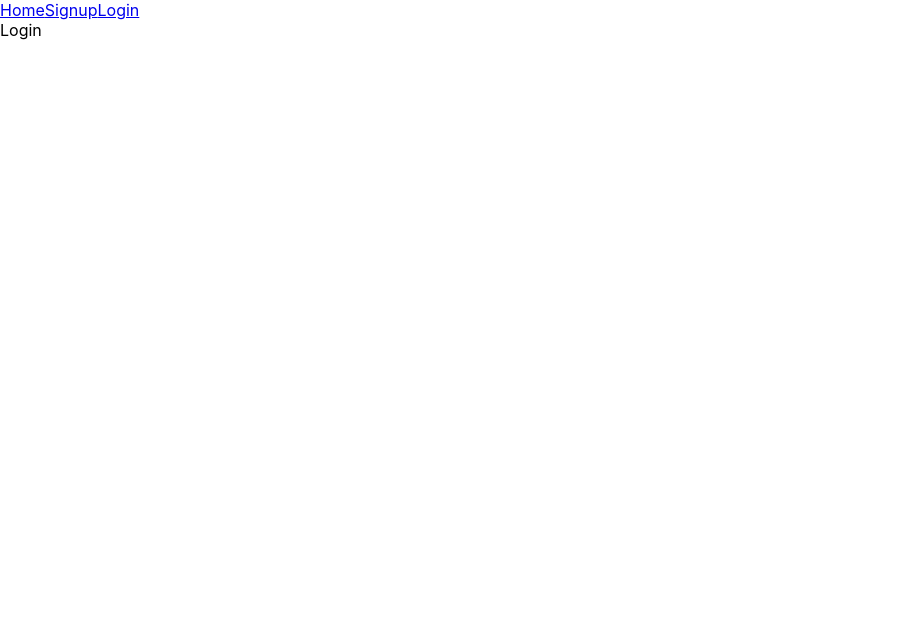
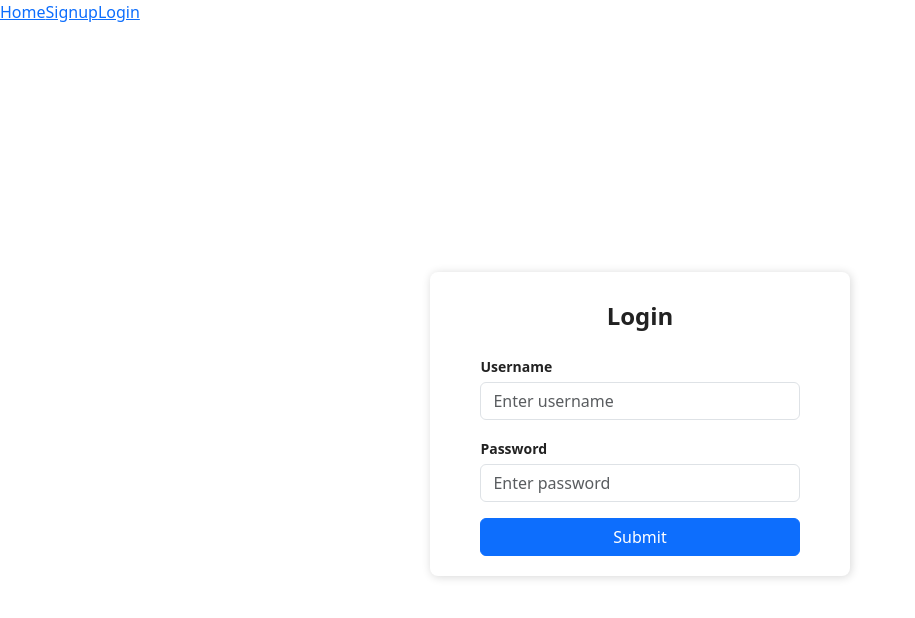
Before and after one commit to NoahBroah/Phase-4-project, a React (Create React App) app in the folder client/: page /login in a window 1280 px wide. Shown: the top 618 px of the page, without its empty margins (0-915 px from the left). Built offline with nearby package versions, Linux system fonts and the light colour scheme.

Commit message:
Login Form and css for login form

```diff
--- a/client/src/App.js
+++ b/client/src/App.js
@@ -1,4 +1,5 @@
 import { useState, useEffect } from 'react'
+import "bootstrap/dist/css/bootstrap.min.css"
 import Navbar from './Navbar';
 import { BrowserRouter, Switch, Route } from 'react-router-dom';
 import Login from './Login';
@@ -6,12 +7,13 @@
 import Home from './Home';
 
 function App() {
-
+  const [currentUser, setCurrentUser] = useState(null)
+  const [loggedIn, setLoggedIn] = useState(false)
 
   return (
     <BrowserRouter>
     <div className="App">
-      <Navbar />
+      <Navbar loggedIn={loggedIn}/>
       <Switch>
         <Route exact path="/">
           <Home />
--- a/client/src/Login.js
+++ b/client/src/Login.js
@@ -2,8 +2,36 @@
 
 function Login() {
   return (
-    <div>Login</div>
-  )
+    <div className="Auth-form-container">
+    <form className="Auth-form">
+      <div className="Auth-form-content">
+        <h3 className="Auth-form-title"> Login</h3>
+        <div className="form-group mt-3">
+          <label>Username</label>
+          <input
+            type="username"
+            className="form-control mt-1"
+            placeholder="Enter username"
+          />
+        </div>
+        <div className="form-group mt-3">
+          <label>Password</label>
+          <input
+            type="password"
+            className="form-control mt-1"
+            placeholder="Enter password"
+          />
+        </div>
+        <div className="d-grid gap-2 mt-3">
+          <button type="submit" className="btn btn-primary">
+            Submit
+          </button>
+        </div>
+      </div>
+    </form>
+  </div>
+)
+
 }
 
 export default Login
--- a/client/src/index.css
+++ b/client/src/index.css
@@ -11,3 +11,43 @@
   font-family: source-code-pro, Menlo, Monaco, Consolas, 'Courier New',
     monospace;
 }
+
+.App {
+  background-color: white;
+}
+
+.Auth-form-container {
+  display: flex;
+  justify-content: center;
+  align-items: center;
+  width: 100vw;
+  height: 100vh;
+}
+
+.Auth-form {
+  width: 420px;
+  box-shadow: rgb(0 0 0 / 16%) 1px 1px 10px;
+  padding-top: 30px;
+  padding-bottom: 20px;
+  border-radius: 8px;
+  background-color: white;
+}
+
+.Auth-form-content {
+  padding-left: 12%;
+  padding-right: 12%;
+}
+
+.Auth-form-title {
+  text-align: center;
+  margin-bottom: 1em;
+  font-size: 24px;
+  color: rgb(34, 34, 34);
+  font-weight: 800;
+}
+
+label {
+  font-size: 14px;
+  font-weight: 600;
+  color: rgb(34, 34, 34);
+}
```
